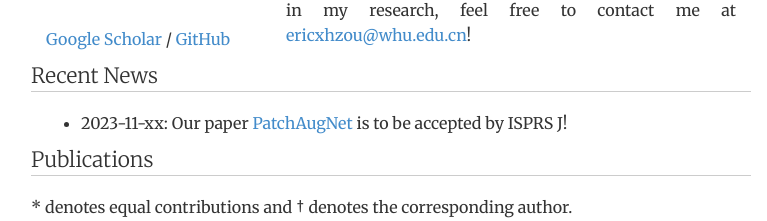
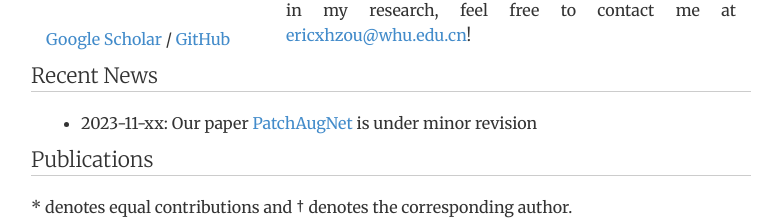
Before and after one commit to zouxianghong/zouxianghong.github.io, a Jekyll site: the page built from index.html, in a window 1280 px wide. Shown: the part 262-483 px from the top of the page, without its empty margins (249-1016 px from the left). Built offline with Jekyll 4.4.1, drawn with Linux system fonts in a browser that asks for light colours; grey boxes are pictures that could not be loaded.

Commit message:
Update index.html

```diff
--- a/index.html
+++ b/index.html
@@ -28,7 +28,7 @@ description:
 
 	<p class="lead" style="border-bottom:1px solid #CCC">Recent News</p>
 	<ul>
-		<li style = "margin:10px">2023-11-xx: Our paper <a href="ADD URL HERE">PatchAugNet</a> is to be accepted by ISPRS J!</li>
+		<li style = "margin:10px">2023-11-xx: Our paper <a href="ADD URL HERE">PatchAugNet</a> is under minor revision</li>
 	</ul>
 
 	<p class="lead" style="border-bottom:1px solid #CCC">Publications</p>
```
